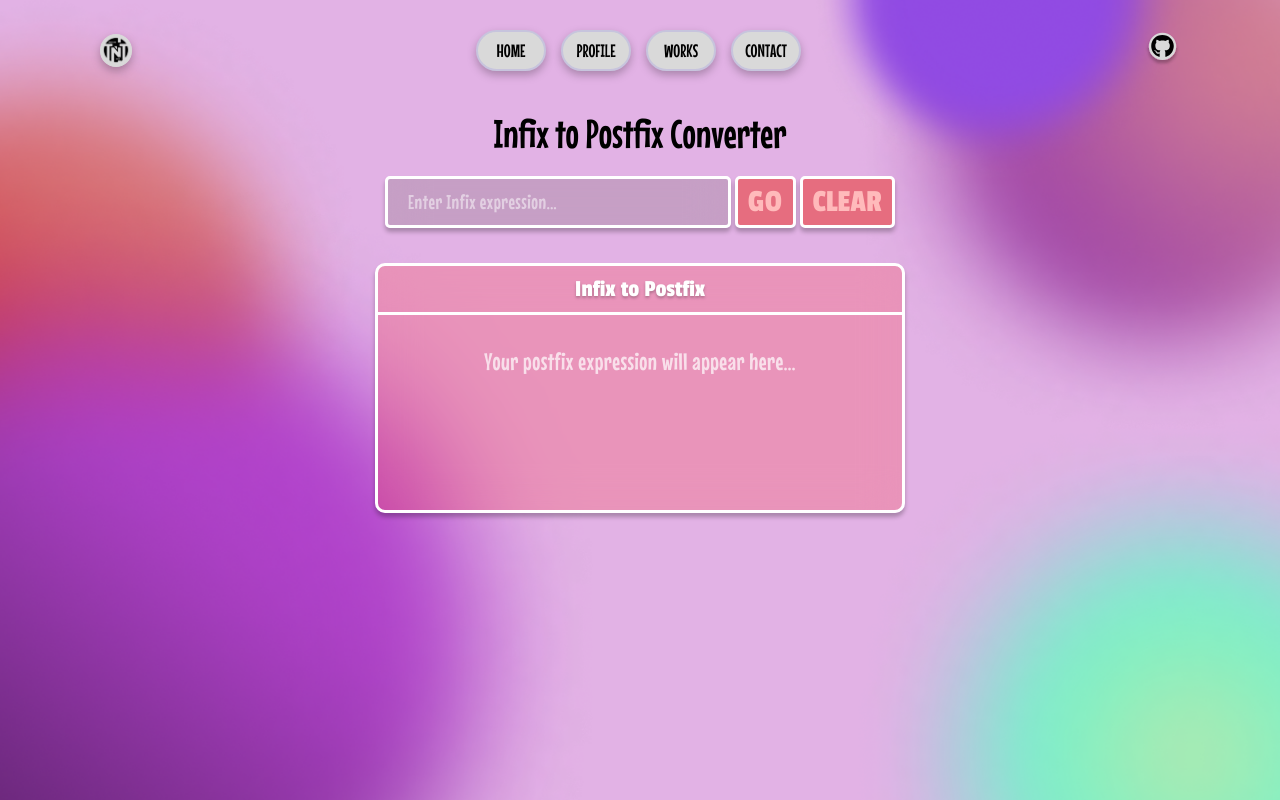
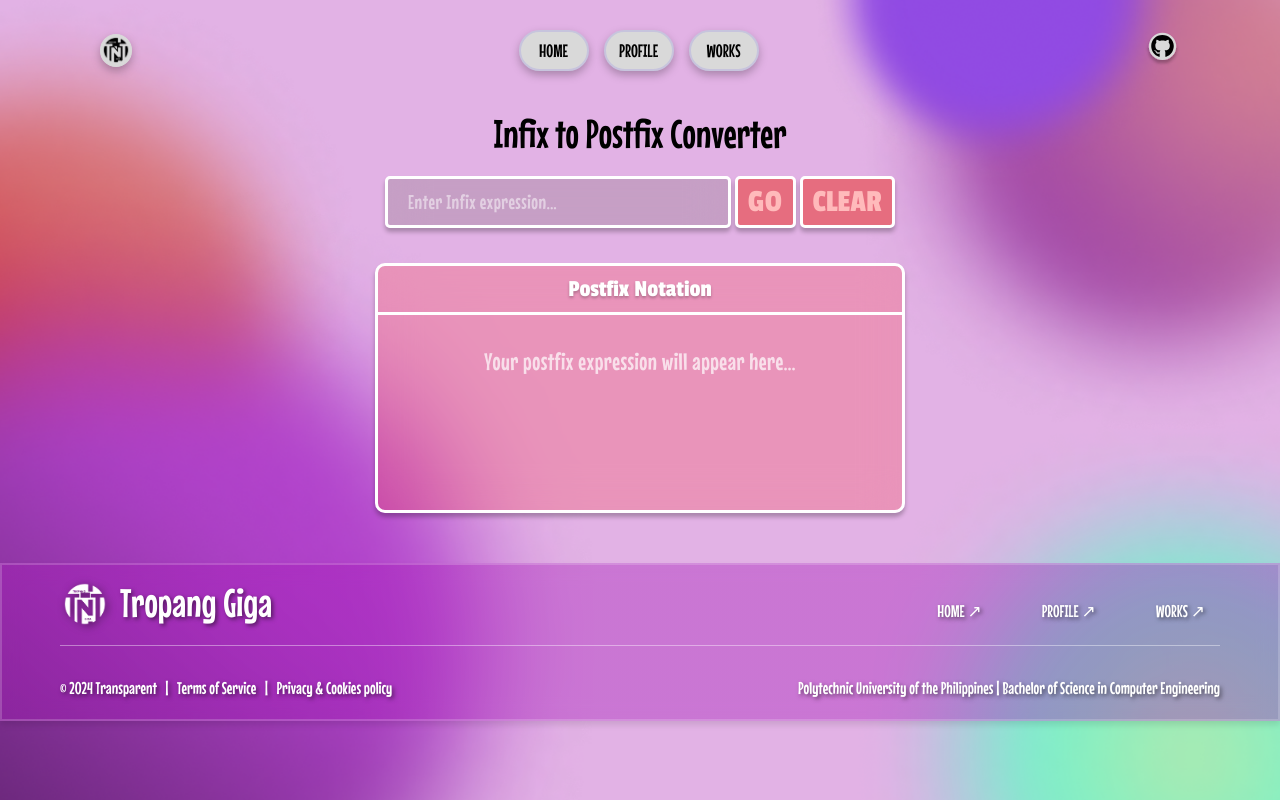
Before and after one commit to aidantiu/dsa_portfolio, a Flask app: page /infix-to-postfix in a window 1280 px wide. Run offline with Flask 3, Linux system fonts and the light colour scheme.

Commit message:
fix footbar and added to all html pages

```diff
--- a/portfolio/app/static/styles/global.css
+++ b/portfolio/app/static/styles/global.css
@@ -13,6 +13,7 @@ body{
     margin: 0 100px;
     font-family: 'Mouse Memoirs', sans-serif;
     overflow-x: hidden;
+    background-attachment: fixed;
 }
 
 /* ***Navigation Bar*** */
@@ -71,6 +72,7 @@ body{
 
 .nav-links ul li a:hover {
     background: #ddd;
+
 }
 
 nav {
@@ -177,10 +179,14 @@ nav {
 .footer {
     box-sizing: border-box;
     width: 100vw;
-    background: rgba(255, 255, 255, 0.1);
+    background: linear-gradient(
+        90deg,
+        rgba(167, 28, 186, 0.4) 100%,
+        rgba(255, 255, 255, 0.6) 100%
+    );
     backdrop-filter: blur(10px);
     -webkit-backdrop-filter: blur(10px);
-    border: 1px solid rgba(255, 255, 255, 0.18);
+    border: 2px solid rgba(255, 255, 255, 0.18);
     color: white;
     font-family: 'Mouse Memoirs', sans-serif;
     text-align: center;
@@ -213,8 +219,9 @@ nav {
 .footer-logo img {
     width: 50px;
     height: 50px;
-    margin-right: 20px;
+    margin-right: 10px;
     margin-top: 5.5px;
+    filter: drop-shadow(2px 2px 4px rgba(0, 0, 0, 0.5));
 }
 
 .footer-logo h2 {
@@ -224,35 +231,43 @@ nav {
     font-weight: lighter;
     color: #ffffff; /* Yellow Color */
     margin-bottom: 11px;
+    text-shadow: 2px 2px 4px rgba(0, 0, 0, 0.5);
 }
 
 /* Navigation Links */
 .footer-links {
     display: flex;
-    justify-content: right;
+    justify-content: flex-end;
     gap: 30px;
     margin-top: -75px;
+    position: relative;
+    z-index: 1000;
 }
 
 .footer-links a {
-    font-family: 'Mouse Memoirs', sans-serif; /* Apply font */
-    text-shadow: 2px 2px 4px rgba(0, 0, 0, 0.5); /* Add shadow to links */
-    color: white; /* Ensure the links are white */
-    text-decoration: none; /* Remove default underline */
-    margin: 0 15px; /* Add horizontal spacing between links */
-    transition: color 0.3s ease; /* Smooth color transition on hover */
+    font-family: 'Mouse Memoirs', sans-serif;
+    text-shadow: 2px 2px 4px rgba(0, 0, 0, 0.5);
+    color: white;
+    text-decoration: none;
+    margin: 0 15px;
     font-size: 17px;
+    position: relative;
+    z-index: 1001;
+    pointer-events: all;
+    cursor: pointer;
+    transition: all 0.3s ease;
 }
 
 .footer-links a:hover {
-    color: #ffd700; /* Gold hover effect */
+    color: #c7c5b7;
+    transform: translateY(-2px); /* Move the link up */
 }
 
 /* Horizontal Line */
 .footer-line {
     border: none;
     border-top: 1px solid rgba(255, 255, 255, 0.4);
-    margin: 10px auto;
+    margin: 20px auto;
     width: 100%;
 }
 
@@ -262,7 +277,7 @@ nav {
     justify-content: space-between; /* Separate items to left and right */
     align-items: center; /* Vertically center content */
     margin-top: 20px;
-    padding: 10px 0; /* Add some padding for spacing */
+    padding: 5px 0; /* Add some padding for spacing */
     font-family: 'Mouse Memoirs', sans-serif; /* Apply the font here */
     font-size: 17px;
     color: #e6e6e6;
@@ -277,7 +292,7 @@ nav {
 
 /* Left Section Styling */
 .footer-bottom-left a {
-    color: #e6e6e6;
+    color: #ffffff;
     text-decoration: none;
     transition: color 0.3s;
 }
--- a/portfolio/app/templates/infix_to_postfix.html
+++ b/portfolio/app/templates/infix_to_postfix.html
@@ -28,10 +28,9 @@
             <!-- Navigation Links -->
             <div class="nav-links">
                 <ul>
-                    <li><a href="/">HOME</a></li>
-                    <li><a href="/profile">PROFILE</a></li>
-                    <li><a href="/works">WORKS</a></li>
-                    <li><a href="/contact">CONTACT</a></li>
+                    <li><a href="{{ url_for('index') }}">HOME</a></li>
+                    <li><a href="{{ url_for('index') }}#profile">PROFILE</a></li>
+                    <li><a href="{{ url_for('index') }}#works">WORKS</a></li>
                 </ul>
             </div>
             <!-- GitHub Icon -->
@@ -73,7 +72,7 @@
                 <div class="output-container">
                     <div class="output-box">
                         <div class="output-header">
-                            <h3>Infix to Postfix</h3>
+                            <h3>Postfix Notation</h3>
                         </div>
                         <div class="horizontal-line"></div>
                         <div class="postfix-result">
@@ -84,6 +83,38 @@
             </form>
         </div>
     </main>
+    <!-- Footer Section -->
+    <footer class="footer">
+        <div class="footer-container">
+            <!-- Logo Section -->
+            <div class="footer-logo">
+                <img src="{{ url_for('static', filename='images/tropang-giga.png') }}" alt="Tropang Giga Logo" />
+                <h2>Tropang Giga</h2>
+            </div>
+            <!-- Navigation Links -->
+            <div class="footer-links">
+                <a href="{{ url_for('index') }}">HOME ↗</a>
+                <a href="{{ url_for('index') }}#profile">PROFILE ↗</a>
+                <a href="{{ url_for('index') }}#works">WORKS ↗</a>
+            </div>
+            <!-- Horizontal Line -->
+            <hr class="footer-line" />
+            <!-- Footer Bottom Info -->
+            <div class="footer-bottom">
+                <div class="footer-bottom-left">
+                    <p>
+                        &copy; 2024 Transparent &nbsp; | &nbsp;
+                        <a href="#">Terms of Service</a> &nbsp; | &nbsp;
+                        <a href="#">Privacy & Cookies policy</a>
+                    </p>
+                </div>
+                <div class="footer-bottom-right">
+                    <p>Polytechnic University of the Philippines | Bachelor of Science in Computer Engineering</p>
+                </div>
+            </div>
+
+        </div>
+    </footer>
 
     <!-- Link to external JavaScript file -->
     <script src="{{ url_for('static', filename='scripts/global.js') }}"></script>
--- a/portfolio/app/templates/linked-list.html
+++ b/portfolio/app/templates/linked-list.html
@@ -153,9 +153,9 @@
             </div>
             <!-- Navigation Links -->
             <div class="footer-links">
-                <a href="#">HOME ↗</a>
-                <a href="#">PROFILE ↗</a>
-                <a href="#">WORKS ↗</a>
+                <a href="{{ url_for('index') }}">HOME ↗</a>
+                <a href="{{ url_for('index') }}#profile">PROFILE ↗</a>
+                <a href="{{ url_for('index') }}#works">WORKS ↗</a>
             </div>
             <!-- Horizontal Line -->
             <hr class="footer-line" />
```
Also changed, not shown: portfolio/app/templates/index.html (+33 -0 lines).
